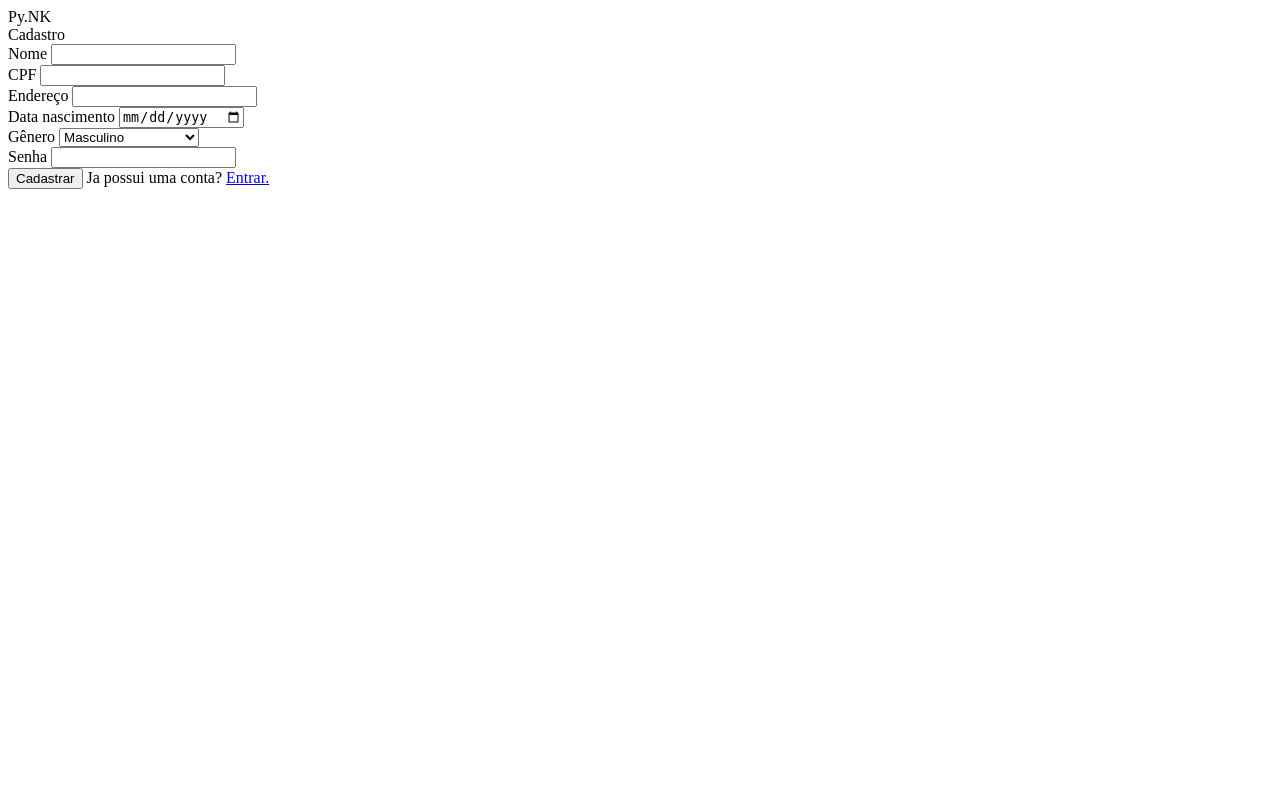
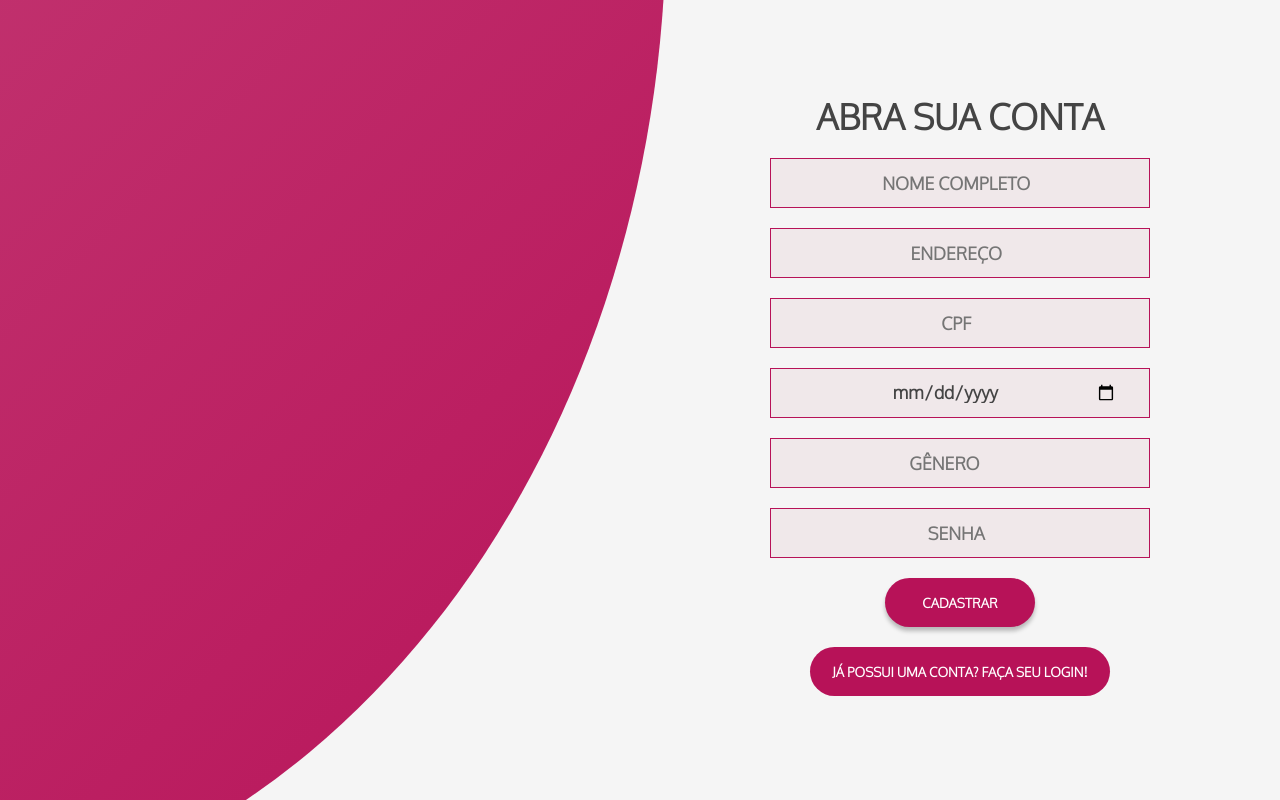
Before and after one commit to pynkAPI/API-1-DSM_22, a Flask app: template templates/cadastro.html in a window 1280 px wide. Run offline with Flask 2, Linux system fonts and the light colour scheme; the template is opened without the code that fills it, so the values that code supplies are empty; some libraries are stand-ins or nearby versions.

Commit message:
alteração para novo template

```diff
--- a/style/style.css
+++ b/style/style.css
@@ -1,3 +1,168 @@
-:root{
+@import url('https://fonts.googleapis.com/css2?family=Oxygen:wght@300&display=swap');
 
+*{
+    padding: 0;
+    margin: 0;
+    box-sizing: border-box;
 }
+
+body, input{
+    font-family: 'Oxygen', sans-serif;
+}
+
+.container{
+    position: relative;
+    width: 100%;
+    min-height: 100vh;
+    background-color: whitesmoke;
+    overflow:hidden
+}
+
+.container:before{
+    content: '';
+    position: absolute;
+    width: 200vh;
+    height: 250vh;
+    border-radius: 50%;
+    background:linear-gradient(-45deg, #B71258, #CC5587);
+    top: -10%;
+    right: 48%;
+    transform: translateY(-50%) ;
+}
+
+
+.forms-container{
+    position:absolute;
+    width: 100%;
+    height: 100%;
+    top: 0;
+    left: 0;
+}
+
+.cadastro-login{
+    position:absolute;
+    top:50%;
+    left:75%;
+    transform: translate(-50%, -50%);
+    width: 50%;
+    display: grid;
+    grid-template-columns: 1fr;
+}
+
+.form-cadastro{
+    display: flex;
+    align-items: center;
+    justify-content: center;
+    flex-direction: column;
+}
+.form-login{
+    display: flex;
+    align-items: center;
+    justify-content: center;
+    flex-direction: column;
+}
+
+
+.title{
+    font-size: 2.2rem;
+    color:#444;
+    margin-bottom:10px;
+}
+
+.input-field{
+    max-width:380px;
+    width: 100%;
+    height: 50px;
+    background-color: #F0E8EA ;
+    margin: 10px 0;
+    display: grid;
+    grid-template-columns: 6.5% 85%;
+    padding: 0. 4rem;
+    border-width: 1px;
+    border-style: solid;
+    border-color: #B71258;
+}
+
+.input-field input{
+    text-align: center;
+    background-color: none ;
+    outline: none ;
+    border: none ;
+    line-height: 1;
+    font-weight: 600;
+    font-size: 1.1rem;
+    color: #444;
+}
+ .input-field i{
+    text-align: center;
+    line-height: 55px;
+    color:#F0E8EA;
+    font-size: 1.1rem;
+ }
+
+ .input-field input{
+    background: none;
+    outline: none;
+    border: none;
+    line-height: 1;
+    font-weight: 600;
+    font-size: 1.1rem;
+    color:#444
+ }
+.btn{
+    width: 150px;
+    height: 49px;
+    border:none;
+    outline: none;
+    border-radius: 49px;
+    cursor: pointer;
+    background-color: #B71258;
+    box-shadow: 0px 4px 4px rgba(0, 0, 0, 0.25);
+    color: white;
+    text-transform: uppercase;
+    font-weight: 600;
+    margin:10px 0;
+}
+.btn:hover{
+    background-color: #CC5587;
+}
+.btnd{
+    width: 300px;
+    height: 49px;
+    border:none;
+    outline: none;
+    border-radius: 49px;
+    cursor: pointer;
+    background-color: #B71258;
+    color: white;
+    text-transform: uppercase;
+    font-weight: 600;
+    margin:10px 0;
+}
+.btnd:hover{
+    background-color: #CC5587;
+}
+
+.panels-container{
+    position: absolute;
+    width: 100%;
+    height: 100%;
+    top: 0;
+    left: 0;
+    display: grid;
+}
+
+.panel{
+    display: flex;
+    flex-direction: column;
+    align-items:flex-end;
+    text-align: center;
+}
+
+.left-panel{
+    padding: 3rem 17% 2rem 12%;
+}
+
+.image{
+    width: 100%;
+}
--- a/templates/cadastro.html
+++ b/templates/cadastro.html
@@ -1,56 +1,63 @@
 <!DOCTYPE html>
-<html lang="pt-br">
-
+<html lang="en">
 <head>
     <meta charset="UTF-8">
     <meta http-equiv="X-UA-Compatible" content="IE=edge">
     <meta name="viewport" content="width=device-width, initial-scale=1.0">
-    <title>Py.NK</title>
+    <link rel="icon" href="img/iconp.ico" type="image/x-icon">
+    <title>Py.nk</title>
+    <link rel="stylesheet" href="css/style.css">
 </head>
+<body>
+    <div class="container">
+        </div>
+        <div class="forms-container">
+            <div class="cadastro-login">
+                <form action="" class="form-cadastro">
+            <h2 class="title">ABRA SUA CONTA</h2>
+            <div class="input-field">
+                <i class="fas fa-lock"></i>
+                <input type="text" placeholder="NOME COMPLETO">
+            </div>
+            <div class="input-field">
+                <i class="fas fa-lock"></i>
+                <input type="text" placeholder="ENDEREÇO">
+            </div>
+            <div class="input-field">
+                <i class="fas fa-lock"></i>
+                <input type="text" placeholder="CPF">
+            </div>
+            <div class="input-field">
+                <i class="fas fa-lock"></i>
+                <input type="date" placeholder="DATA DE NASCIMENTO">
+            </div>
+            <div class="input-field">
+                <i class="fas fa-lock"></i>
+                <input list="genero" placeholder="GÊNERO">
+                <datalist id="genero">
+                    <option value="FEMININO">
+                    <option value="MASCULINO">
+                    <option value="OUTROS">
+                </datalist>
+            </div>
+             <div class="input-field">
+                <i class="fas fa-lock"></i>
+                <input type="password" placeholder="SENHA">
+                </div>
+                <div>
+                    <input type="submit" value="CADASTRAR" class="btn solid">
+                </div>
+                <div>
+                    <input type="submit" value="JÁ POSSUI UMA CONTA? FAÇA SEU LOGIN!" class="btnd solid">
+                </div>
+                </form>
 
-<body>
-    <div class="logo">
-        <span id="txt_logo">Py.NK</span>
+                </div>
+                    </div>
+                        </div>
+        </div>
     </div>
-    <div clas="cadastro">
-        <form action="/login.html" method="POST">
-            <span id="txt_cadastro">Cadastro</span>
-            <div class="input_nome">
-                <span id="txt_nome">Nome</span>
-                <input type="text" class="input_cadastro" name="name">
-            </div>
-            <div class="input_cpf">
-                <span id="txt_cpf">CPF</span>
-                <input type="text" class="input_cadastro" name="cpf">
-            </div>
-            <div class="input_endereco">
-                <span id="txt_endereco">Endereço</span>
-                <input type="text" class="input_cadastro" name="endereco">
-            </div>
-            <div class="input_data">
-                <span id="txt_data">Data nascimento</span>
-                <input type="date" class="input_cadastro" name="datanasc">
-            </div>
-            <div class="input_genero">
-                <span id="txt_genere">Gênero</span>
-                <!-- <input list="genero" class="input_cadastro"> -->
-                <select id="input_genero" name="genero">
-                    <option value="M">Masculino</option>
-                    <option value="F">Feminino</option>
-                    <option value="O">Outros</option>
-                    <option value="N">Prefiro não informar</option>
-                </select>
-            </div>
-            <div class="input_senha">
-                <span id="txt_senha">Senha</span>
-                <input type="password" class="input_cadastro" name="senha">
-            </div>
-            <button id="submit">Cadastrar</button>
-            <span>Ja possui uma conta?
-                <a href="login.html">Entrar.</a>
-            </span>
-        </form>
-    </div>
+
+
 </body>
-
 </html>
```
Also changed, not shown: templates/cadastroold.html (added, +56 -0 lines), templates/login.html (+21 -16 lines), templates/loginold.html (added, +29 -0 lines), src/img/clientepynk.svg (added), src/img/clientepynk2.png (added), src/img/iconp.ico (added), src/img/p.png (added), src/img/ppng.png (added), src/img/pynk.png (added), src/img/pynkpng.png (added), src/img/pynkpng2.png (added), src/img/pynkpng3.png (added).
